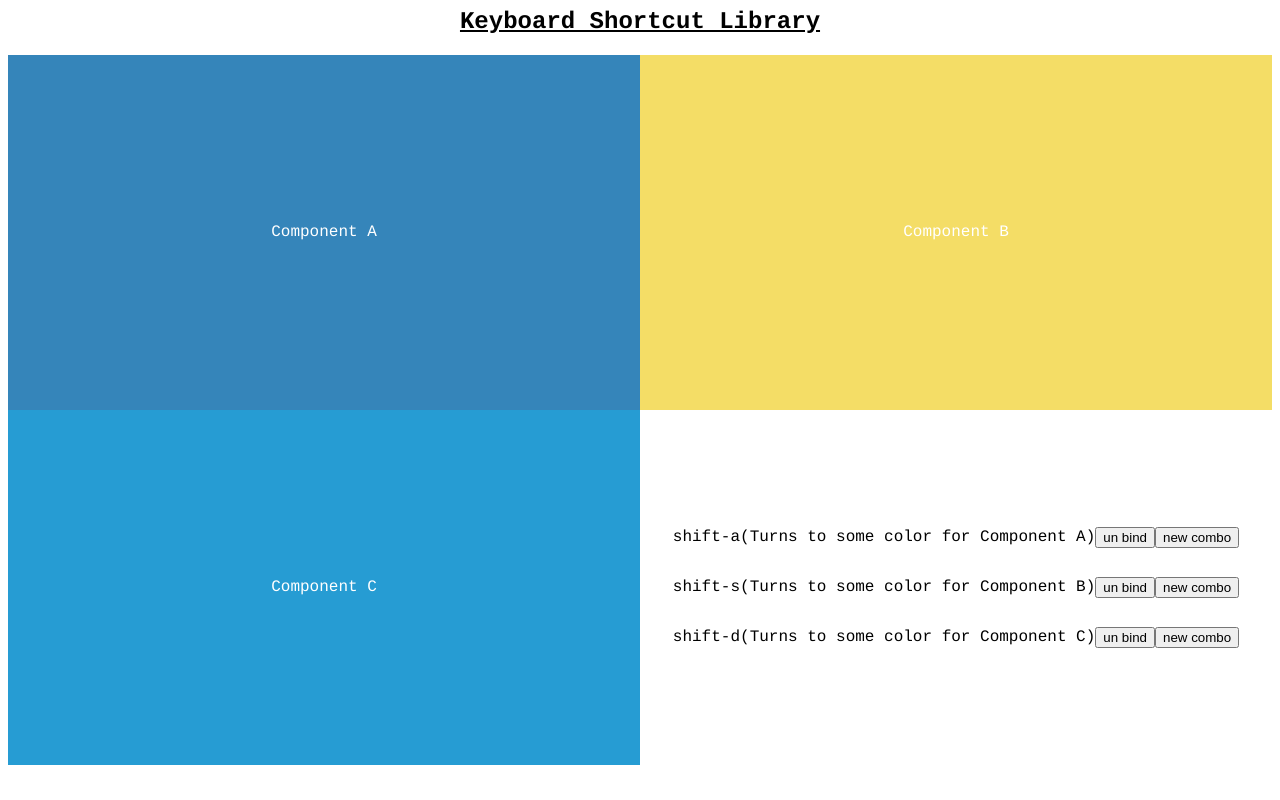
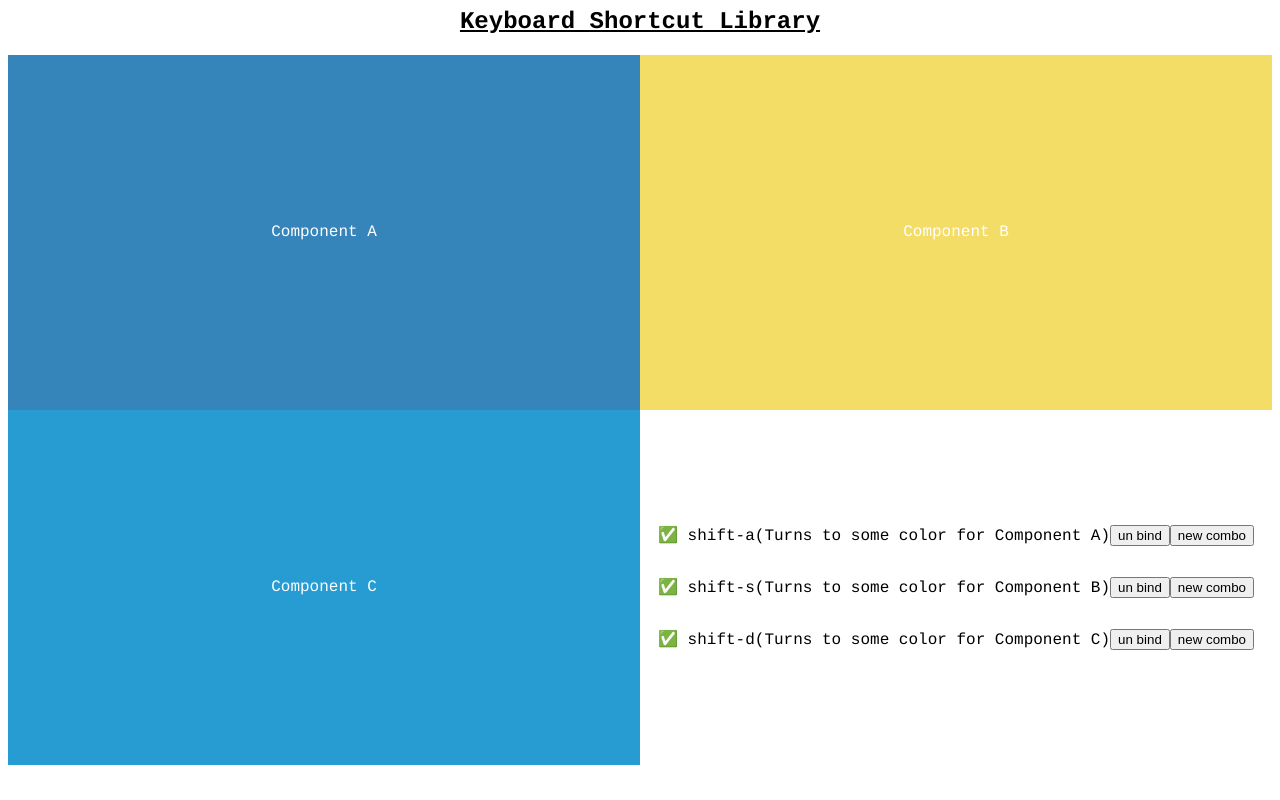
Before and after one commit to iamPavan17/keyboard-shortcut-library, a React (Create React App) app: page / in a window 1280 px wide. Built offline with nearby package versions, Linux system fonts and the light colour scheme.

Commit message:
🎨 added some touchups

```diff
--- a/src/components/KeyboardShortcutLegend.js
+++ b/src/components/KeyboardShortcutLegend.js
@@ -9,6 +9,7 @@ export default function KeyboardShortcutLegend({
       {keyboardCombos.map((item) => (
         <div key={item.id} className="keyboard-combo-list">
           <p className={!item.isActive ? "unbind-text" : ""}>
+            {item.isActive ? "✅" : "❎"}{" "}
             {item.keyboardCombo.split(" ").join("-")}({item.description})
           </p>
           <button onClick={() => handleKeyboardCombo(item.id, "bindToggle")}>
--- a/src/index.css
+++ b/src/index.css
@@ -1,5 +1,9 @@
 section {
   font-family: Courier;
+}
+
+button {
+  cursor: pointer;
 }
 
 .container {
```
